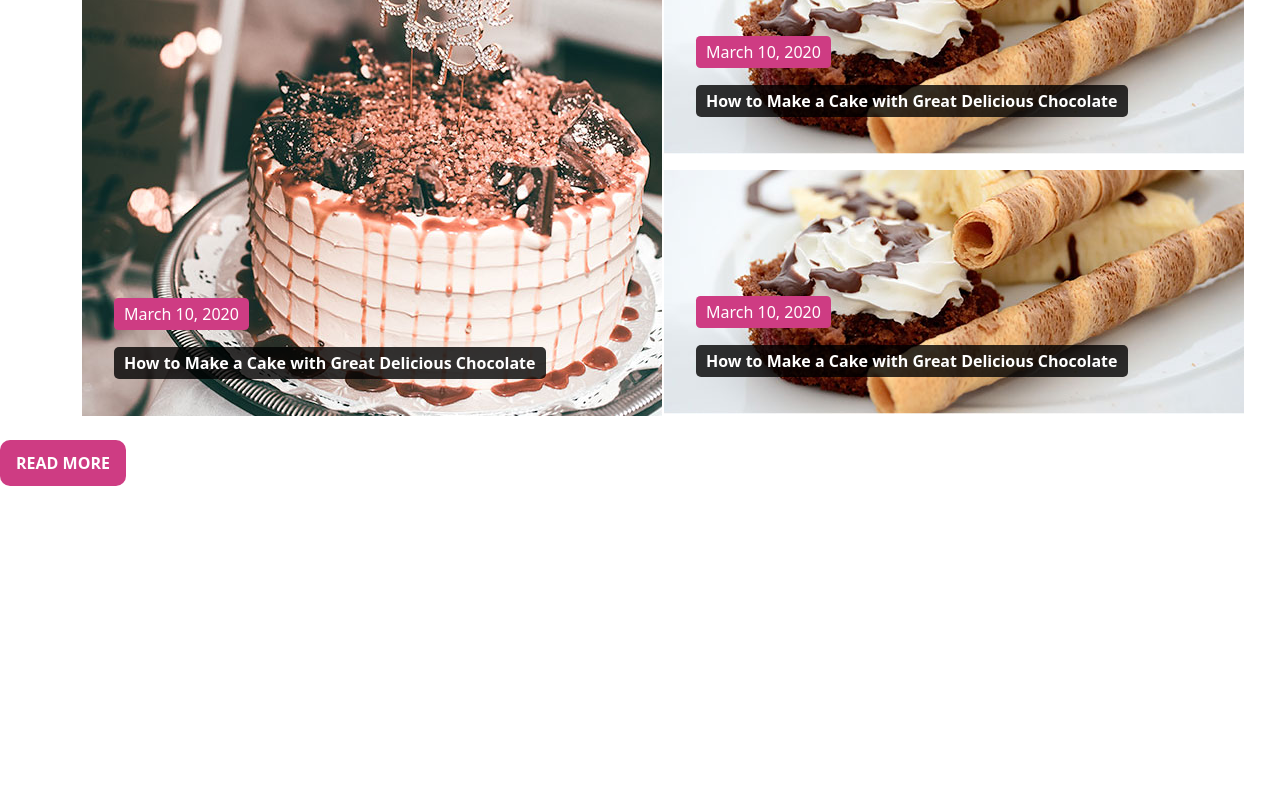
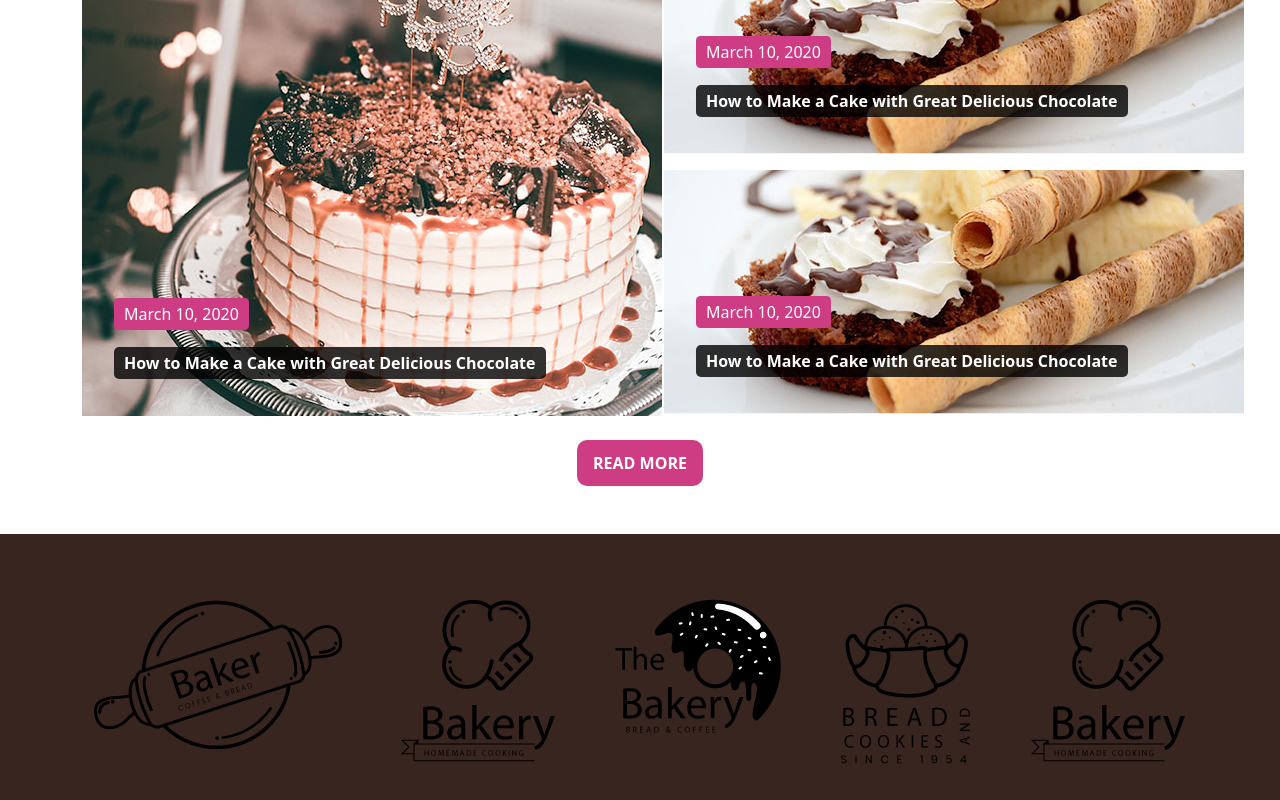
Before and after one commit to Chouhan143/Backery-website, a Next.js app: page / in a window 1280 px wide. Shown: the part 4628-5428 px from the top of the page. Before the commit the page ends 5114 px from the top, so only its background shows below. Built offline with nearby package versions, Linux system fonts and the light colour scheme.

Commit message:
Pending changes exported from your codespace

```diff
--- a/pages/index.js
+++ b/pages/index.js
@@ -301,6 +301,19 @@ padding: 20px 0px 50px;
   padding:5px 10px;
 }
 
+
+.pix_btnproduct{
+  margin-top:0.5rem;
+      padding: 0.7em 1em;
+      display: inline-block;
+      background: #ce3c83;
+      border-radius: 10px;
+      border-color: transparent;
+
+}
+
+
+
 @media screen and (max-width: 575px){
 .latest-blogs .content h3 {
     font-size: 1.5rem;
@@ -309,6 +322,14 @@ padding: 20px 0px 50px;
 
 
 
+
+
+.association-with{
+  background-color:#38251F;
+}
+.ultarget li{
+  margin: 15px 10px;
+}
 
 
     `}
@@ -718,11 +739,31 @@ padding: 20px 0px 50px;
 					</div>
 				</div>
 			</div>
-		</div>
+      </div>
+    <div className='center_btn text-center'>
+    <div className="pix_btnproduct ">
+		<a href="#" className="btn-hvr-effects mt-5">read more</a>
+	</div>
+  </div>
+
 	</div>
 
-	<div className="pix_btn text-center">
-		<a href="#" className="btn-hvr-effects mt-5">read more</a>
+
+</section>
+
+<section className="association-with bg-prim padding-small mt-5">
+	<div className="container">
+		<div className="row">
+			<div className="col-md-12 text-center">
+				<ul className="d-flex list-unstyled justify-content-between flex-wrap mt-5 ultarget">
+					<li><a href="#"><img src="/baker.svg" className="brandImg"/></a></li>
+					<li><a href="#"><img src="/bakery.svg" className="brandImg"/></a></li>
+					<li><a href="#"><img src="/thebakery.svg" className="brandImg"/></a></li>
+					<li><a href="#"><img src="/breadcookies.svg" className="brandImg"/></a></li>
+					<li><a href="#"><img src="/bakery.svg" className="brandImg"/></a></li>
+				</ul>
+			</div>
+		</div>
 	</div>
 </section>
 
```
